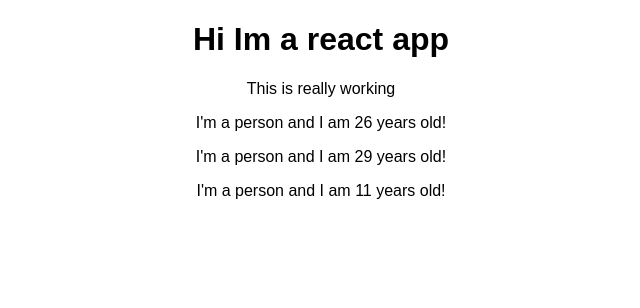
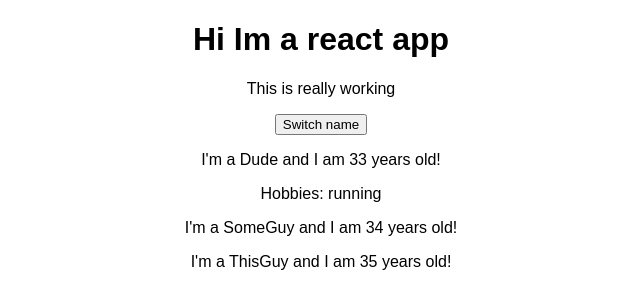
Before and after one commit to BryanSWong/react, a React (Create React App) app in the folder react-complete-guide/: page / in a window 1280 px wide. Shown: the top 308 px of the page, without its empty margins (319-959 px from the left). Built offline with nearby package versions, Linux system fonts and the light colour scheme.

Commit message:
Completed videos 36-42 of section 3, adding states and manipulating states.

```diff
--- a/react-complete-guide/src/App.js
+++ b/react-complete-guide/src/App.js
@@ -4,14 +4,35 @@
 import Person from './Person/Person';
 
 class App extends Component {
+    state = {
+        persons: [
+            {name: 'Dude', age: 33 },
+            {name: 'SomeGuy', age: 34 },
+            {name: 'ThisGuy', age: 35 }
+        ],
+        otherState: 'some other value'
+    };
+
+    switchNameHandler = () => {
+        // console.log('was clicked');
+        // DONT DO THIS this.state.persons[0].name = 'ThatGuy';
+        this.setState({
+            persons: [
+                {name: 'ThatDude', age: 37 },
+                {name: 'SomeGuy', age: 34 },
+                {name: 'ThisGuy', age: 35 }
+            ]
+        })
+    };
   render() {
     return (
       <div className="App">
           <h1>Hi Im a react app</h1>
           <p>This is really working</p>
-          <Person />
-          <Person />
-          <Person />
+          <button onClick={this.switchNameHandler}>Switch name</button>
+          <Person name={this.state.persons[0].name} age={this.state.persons[0].age}>Hobbies: running</Person>
+          <Person name={this.state.persons[1].name} age={this.state.persons[1].age}/>
+          <Person name={this.state.persons[2].name} age={this.state.persons[2].age}/>
       </div>
     );
 
--- a/react-complete-guide/src/Person/Person.js
+++ b/react-complete-guide/src/Person/Person.js
@@ -1,7 +1,12 @@
 import React from 'react';
 
-const person = () => {
-    return <p>I'm a person and I am {Math.floor(Math.random() * 30)} years old!</p>
+const person = (props) => {
+    return (
+        <div>
+            <p>I'm a {props.name} and I am {props.age} years old!</p>
+            <p>{props.children}</p>
+        </div>
+    )
 };
 
 export default person;
```
